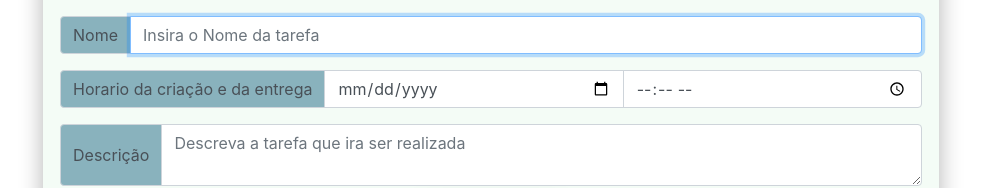
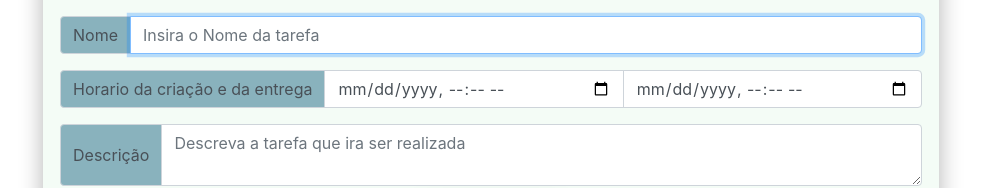
Before and after one commit to willianIF/formReact, a React (Create React App) app: page / in a window 1280 px wide. Shown: the part 160-348 px from the top of the page, without its empty margins (149-1130 px from the left). Built offline with nearby package versions, Linux system fonts and the light colour scheme; no server answers.

Commit message:
Update App.js

```diff
--- a/src/App.js
+++ b/src/App.js
@@ -83,7 +83,7 @@ class App extends Component {
                   <div className="input-group-prepend">
                     <span className="input-group-text ligth-b" id="basic-addon1">Nome</span>
                   </div>
-                  <input required oninvalid="this.setCustomValidity('Campo requerido')" type="text" className="form-control" name="nome" ref="nome" placeholder="Insira o Nome da tarefa" aria-label="nome" aria-describedby="basic-addon1" />
+                  <input required="required" type="text" className="form-control" name="nome" ref="nome" placeholder="Insira o Nome da tarefa" aria-label="nome" aria-describedby="basic-addon1" />
                 </div>
               </div>
 
@@ -92,8 +92,8 @@ class App extends Component {
                   <div className="input-group-prepend">
                     <span className="input-group-text ligth-b" id="basic-addon1">Horario da criação e da entrega</span>
                   </div>
-                  <input required="required" type="date" className="form-control" name="horaCriacaoTarefa" ref="horaCriacaoTarefa" pattern="d{2}:d{2}" aria-label="horaCriacao" aria-describedby="basic-addon1" />
-                  <input required="" type="time" className="form-control" name="horaIntregaTarefa" ref="horaEntregaTarefa" pattern="d{2}:d{2}" aria-label="horaEntrega" aria-describedby="basic-addon1" />
+                  <input required="required" type="DateTime-Local" className="form-control" name="horaCriacaoTarefa" ref="horaCriacaoTarefa" pattern="d{2}:d{2}" aria-label="horaCriacao" aria-describedby="basic-addon1" />
+                  <input required="required" type="DateTime-Local" className="form-control" name="horaIntregaTarefa" ref="horaEntregaTarefa" pattern="d{2}:d{2}" aria-label="horaEntrega" aria-describedby="basic-addon1" />
                 </div>
               </div>
               <div className="row">
@@ -101,7 +101,7 @@ class App extends Component {
                   <div className="input-group-prepend">
                     <span className="input-group-text ligth-b" id="basic-addon1">Descrição</span>
                   </div>
-                  <textarea required="" className="form-control" name="descricao" ref="descricao" placeholder="Descreva a tarefa que ira ser realizada" aria-label="descricao" aria-describedby="basic-addon1" />
+                  <textarea required="required" className="form-control" name="descricao" ref="descricao" placeholder="Descreva a tarefa que ira ser realizada" aria-label="descricao" aria-describedby="basic-addon1" />
                 </div>
               </div>
               <div className="row justify-content-md-center">
```
